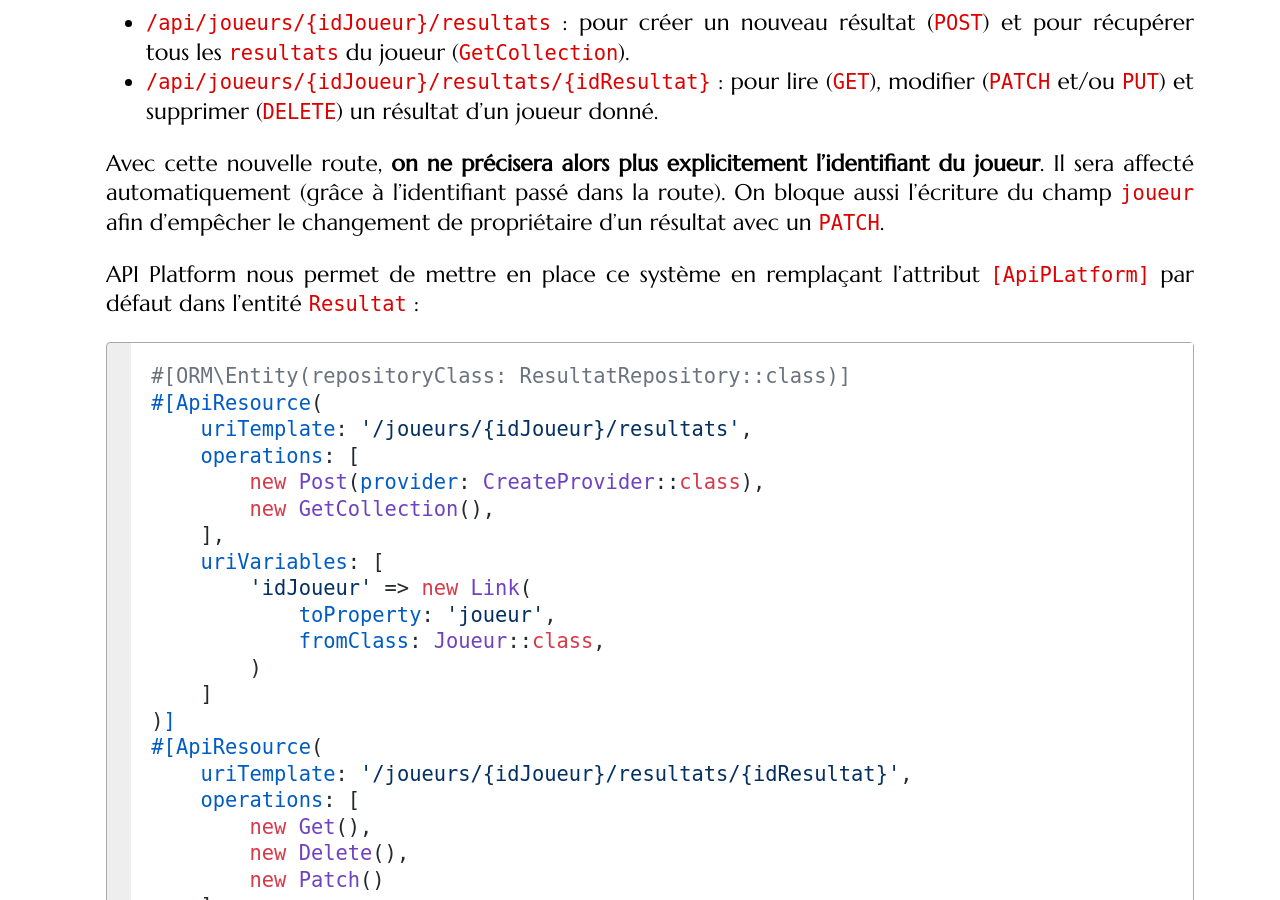
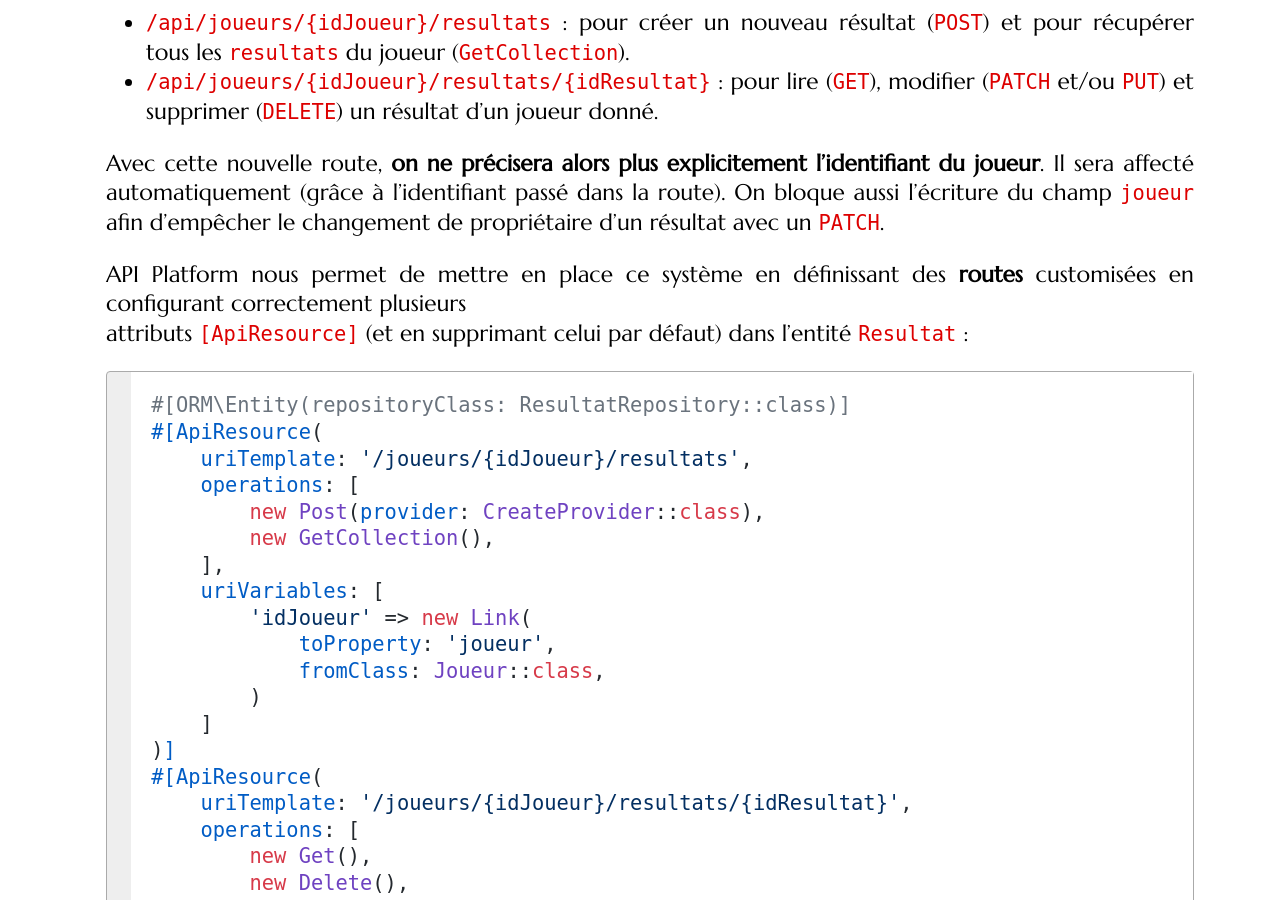
Before and after one commit to mgasquet/R5.A.05-ProgrammationAvancee-Web, a Jekyll site: the page built from complements/complement2.md, in a window 1280 px wide and 900 px high, scrolled down 12300 px. Built offline with Jekyll 4.4.1, drawn with Linux system fonts in a browser that asks for light colours; some web fonts are replaced.

Commit message:
fix typo complement 2

````diff
--- a/complements/complement2.md
+++ b/complements/complement2.md
@@ -422,7 +422,8 @@ Cette route aura alors la forme suivante :
 
 Avec cette nouvelle route, **on ne précisera alors plus explicitement l'identifiant du joueur**. Il sera affecté automatiquement (grâce à l'identifiant passé dans la route). On bloque aussi l'écriture du champ `joueur` afin d'empêcher le changement de propriétaire d'un résultat avec un `PATCH`.
 
-API Platform nous permet de mettre en place ce système en remplaçant l'attribut `[ApiPLatform]` par défaut dans l'entité `Resultat` :
+API Platform nous permet de mettre en place ce système en définissant des **routes** customisées en configurant correctement plusieurs
+attributs `[ApiResource]` (et en supprimant celui par défaut) dans l'entité `Resultat` :
 
 ```php
 #[ORM\Entity(repositoryClass: ResultatRepository::class)]
````
